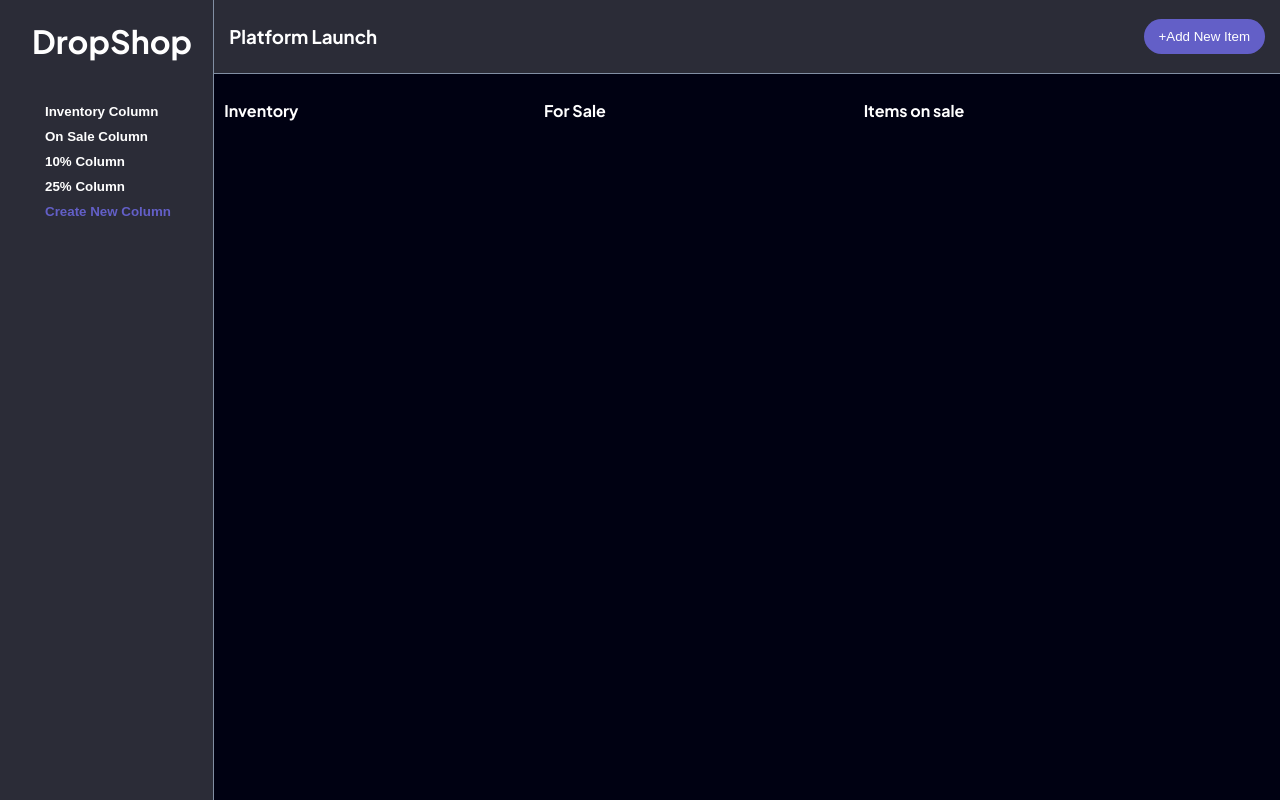
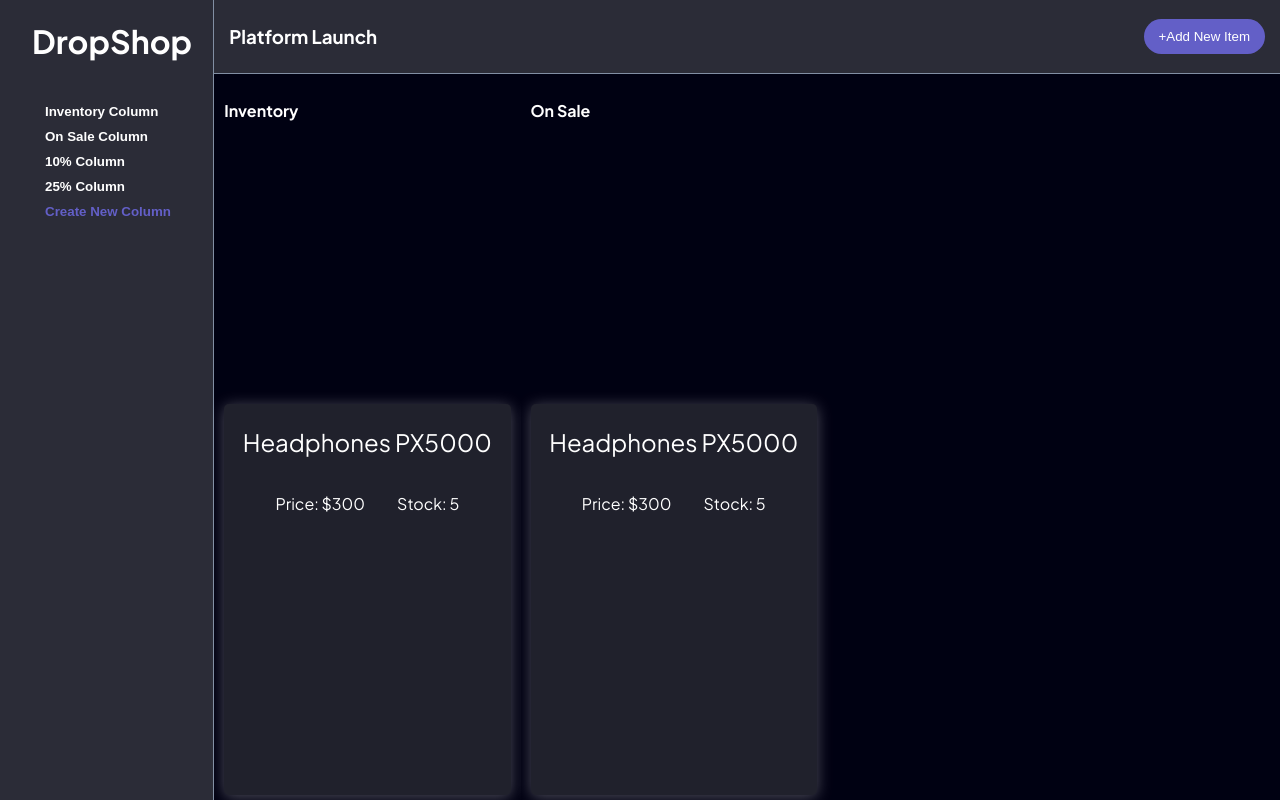
Before and after one commit to DanK1368/dropshop, a React (Create React App) app in the folder frontend/: page / in a window 1280 px wide. Built offline with nearby package versions, Linux system fonts and the light colour scheme.

Commit message:
still in testing

```diff
--- a/frontend/package.json
+++ b/frontend/package.json
@@ -10,6 +10,7 @@
     "react-dnd": "^16.0.1",
     "react-dnd-html5-backend": "^16.0.1",
     "react-dom": "^18.2.0",
+    "react-draggable": "^4.4.5",
     "react-icons": "^4.4.0",
     "react-scripts": "5.0.1",
     "styled-components": "^5.3.5",
--- a/frontend/src/App.js
+++ b/frontend/src/App.js
@@ -1,12 +1,17 @@
 import React from "react";
 import Header from "./seller/components/BoardLayout/Header";
 import SellerPage from "./seller/pages/SellerPage";
+import { DndProvider } from "react-dnd";
+import { HTML5Backend } from "react-dnd-html5-backend"
+
 
 
 function App() {
-  return <div>
+  return (
+  <DndProvider backend={HTML5Backend}>
     <SellerPage/>
-  </div>;
+  </DndProvider>
+  )
 }
 
 export default App;
--- a/frontend/src/seller/components/BoardLayout/DisplayBoard/Columns/InventoryColumn.js
+++ b/frontend/src/seller/components/BoardLayout/DisplayBoard/Columns/InventoryColumn.js
@@ -1,10 +1,20 @@
 import React from "react";
 import {Page, Columns} from "../../../../styles/SellerColumns";
+import SingleItem from "../Items/SingleItem";
 
 const InventoryColumn = () => {
+
+
     return(
         <Page>
-        <Columns><h4>Inventory</h4></Columns>
+            <Columns>
+                <h4>Inventory</h4>
+                <SingleItem />
+            </Columns>
+            <Columns>
+                <h4>On Sale</h4>
+                <SingleItem />
+            </Columns>
         </Page>
     )
 }
--- a/frontend/src/seller/pages/SellerPage.js
+++ b/frontend/src/seller/pages/SellerPage.js
@@ -14,8 +14,10 @@ const SellerPage = () => {
                 <Header/>
                 <InnerPage>
                     <InventoryColumn/>
+                    {/*
                     <ForSaleColumn/>
                     <DiscountColumn/>
+                    */}
                 </InnerPage>
             </Board>
 
```
Also changed, not shown: frontend/src/seller/components/BoardLayout/DisplayBoard/Items/SingleItem.js (+17 -0 lines), 1 other file (tests, documents, lock files or other folders).
